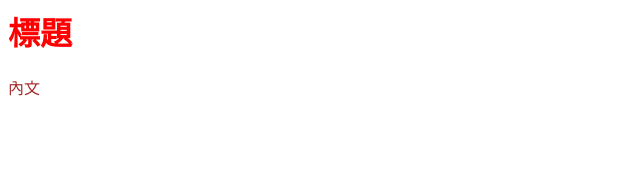
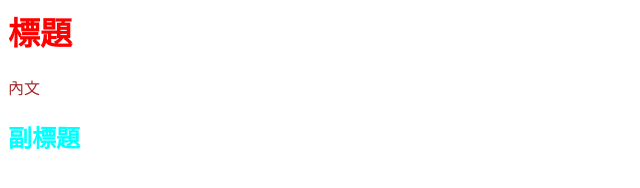
Before and after one commit to souhaksou/gitPractice, a plain HTML site: page index.html in a window 1280 px wide. Shown: the whole page, without its empty margins (0-640 px from the left). Drawn offline with Linux system fonts and the light colour scheme.

Commit message:
新增副標題

```diff
--- a/css/all.css
+++ b/css/all.css
@@ -1,5 +1,9 @@
 h1 {
   color: red;
+}
+
+h2 {
+  color: aqua;
 }
 
 p {
--- a/index.html
+++ b/index.html
@@ -11,6 +11,7 @@
 <body>
   <h1>標題</h1>
   <p>內文</p>
+  <h2>副標題</h2>
 </body>
 
 </html>
```
